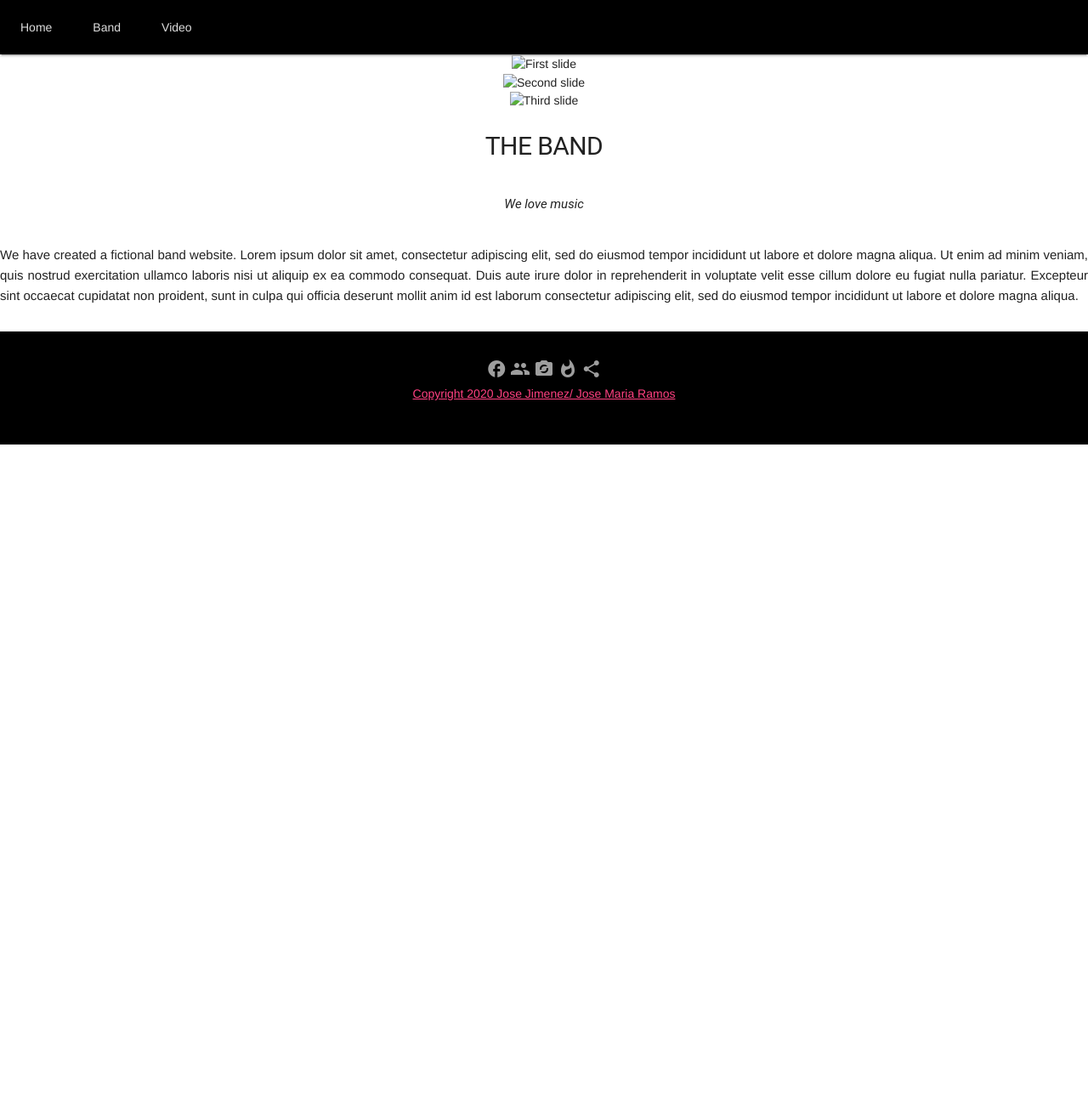
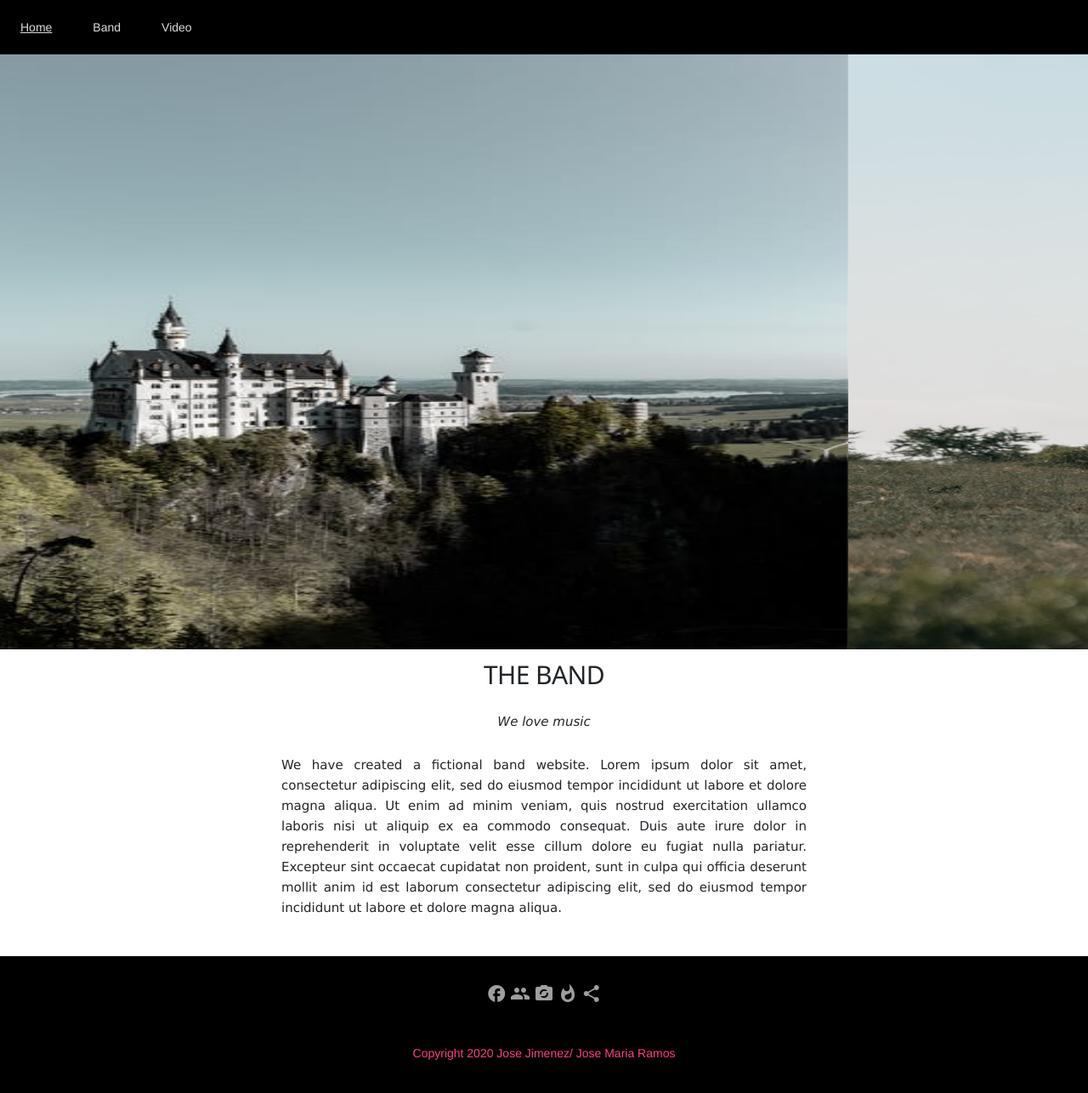
Before and after one commit to JJimenez-1/Comparison_frameworks, a website: page src/index.html in a window 1280 px wide. Shown: the whole page at 85% size. Before the commit the page ends 800 px from the top, so only its background shows below. Drawn offline with nearby package versions, Linux system fonts and the light colour scheme.

Commit message:
feat(index.html): Modificar home

```diff
--- /dev/null
+++ b/src/css/band/band.css
@@ -0,0 +1,29 @@
+header {
+    background-color: black !important;
+}
+
+.cabecera{
+    padding: 0;
+}
+
+.footer {
+    display: flex;
+    align-items: center;
+    justify-content: center;
+    flex-direction: column;
+    background-color: black !important;
+    margin-top: 30px;
+}
+
+.mdl-cell {
+    display: flex;
+    justify-content: center;
+}
+
+.mdl-card__title {
+    justify-content: center;
+}
+
+.mdl-card__supporting-text {
+    text-align: center;
+}
--- a/src/css/home/styles.css
+++ b/src/css/home/styles.css
@@ -2,31 +2,52 @@ header {
     background-color: black !important;
 }
 
+img {
+    height: 700px;
+}
 .cabecera{
-    padding: 0;
+    padding: 0 !important;
 }
 
 .footer {
     display: flex;
-    align-items: center;
-    justify-content: center;
-    flex-direction: column;
+    align-items: center !important;
+    justify-items: center !important;
+    flex-direction: column !important;
     background-color: black !important;
     margin-top: 30px;
+    width: 100%;
+    height: 216px;
 }
 
 .text {
+    display: flex;
+    align-items: center !important;
+    justify-items: center !important;
+    flex-direction: column !important;
     text-align: center;
+    margin-bottom: 30px;
+    margin-right: 316px;
+    margin-left: 316px;
+
 }
 .text h1 {
+    font-family: 'Segoe UI', Arial, sans-serif;
     font-size: 30px;
+    margin-top: 10px !important;
+    margin-bottom: 10px !important;
+    margin: 0;
 }
 
 .text h2 {
+    font-family: Verdana, sans-serif;
     font-size: 15px;
+    margin: 0;
 }
 
 .text p {
+    font-family: Verdana, sans-serif;
     font-size: 15px;
     text-align: justify;
+    margin: 15px;
 }
--- a/src/index.html
+++ b/src/index.html
@@ -5,9 +5,15 @@
   <meta charset="UTF-8" />
   <meta name="viewport" content="width=device-width, initial-scale=1.0">
   <title>Document</title>
+  <link rel="stylesheet" href="css/home/styles.css" />
+  <!-- For carousel bootstrap -->
+  <link rel="stylesheet" href="https://maxcdn.bootstrapcdn.com/bootstrap/4.0.0/css/bootstrap.min.css" integrity="sha384-Gn5384xqQ1aoWXA+058RXPxPg6fy4IWvTNh0E263XmFcJlSAwiGgFAW/dAiS6JXm" crossorigin="anonymous">
+  <script src="https://code.jquery.com/jquery-3.2.1.slim.min.js" integrity="sha384-KJ3o2DKtIkvYIK3UENzmM7KCkRr/rE9/Qpg6aAZGJwFDMVNA/GpGFF93hXpG5KkN" crossorigin="anonymous"></script>
+  <script src="https://cdnjs.cloudflare.com/ajax/libs/popper.js/1.12.9/umd/popper.min.js" integrity="sha384-ApNbgh9B+Y1QKtv3Rn7W3mgPxhU9K/ScQsAP7hUibX39j7fakFPskvXusvfa0b4Q" crossorigin="anonymous"></script>
+  <script src="https://maxcdn.bootstrapcdn.com/bootstrap/4.0.0/js/bootstrap.min.js" integrity="sha384-JZR6Spejh4U02d8jOt6vLEHfe/JQGiRRSQQxSfFWpi1MquVdAyjUar5+76PVCmYl" crossorigin="anonymous"></script>
+  <!-- Material-->
   <link rel="stylesheet" href="https://fonts.googleapis.com/icon?family=Material+Icons">
   <link rel="stylesheet" href="https://code.getmdl.io/1.3.0/material.indigo-pink.min.css">
-  <link rel="stylesheet" href="css/home/styles.css" />
   <script defer src="https://code.getmdl.io/1.3.0/material.min.js"></script>
 </head>
 
@@ -17,27 +23,26 @@
     <div class="mdl-layout__header-row cabecera">
       <!-- Navigation. We hide it in small screens. -->
       <nav class="mdl-navigation mdl-layout--large-screen-only">
-        <a class="mdl-navigation__link" href="">Home</a>
-        <a class="mdl-navigation__link" href="">Band</a>
-        <a class="mdl-navigation__link" href="">Video</a>
+        <a class="mdl-navigation__link" href="index.html">Home</a>
+        <a class="mdl-navigation__link" href="band.html">Band</a>
+        <a class="mdl-navigation__link" href="band.html">Video</a>
       </nav>
     </div>
   </header>
-  <div class="text">
   <div id="carouselExampleSlidesOnly" class="carousel slide" data-ride="carousel">
     <div class="carousel-inner">
       <div class="carousel-item active">
-          <img class="d-block w-100" src="..." alt="First slide">
+        <img class="d-block w-100" src="../img/castillo.jpeg" alt="First slide">
       </div>
       <div class="carousel-item">
-          <img class="d-block w-100" src="..." alt="Second slide">
+        <img class="d-block w-100" src="../img/elefante.jpeg" alt="Second slide">
       </div>
       <div class="carousel-item">
-          <img class="d-block w-100" src="..." alt="Third slide">
+        <img class="d-block w-100" src="../img/surf.jpeg" alt="Third slide">
       </div>
     </div>
   </div>
-
+  <div class="text">
     <h1>THE BAND</h1>
     <h2><i>We love music</i></h2>
     <p>
```
Also changed, not shown: src/band.html (renamed from band.html, +37 -5 lines), styles/band.scss (deleted, +0 -12 lines). Lines whose indentation alone changed are shown as unchanged.
